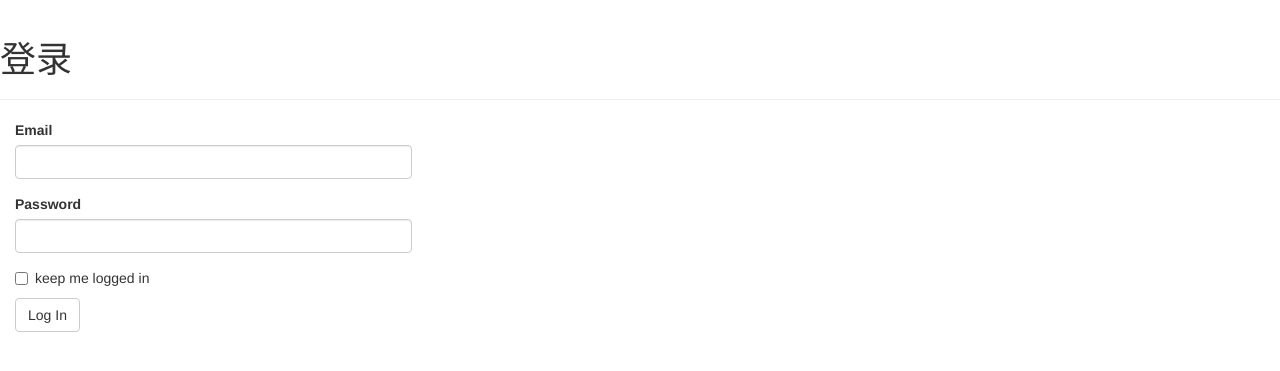
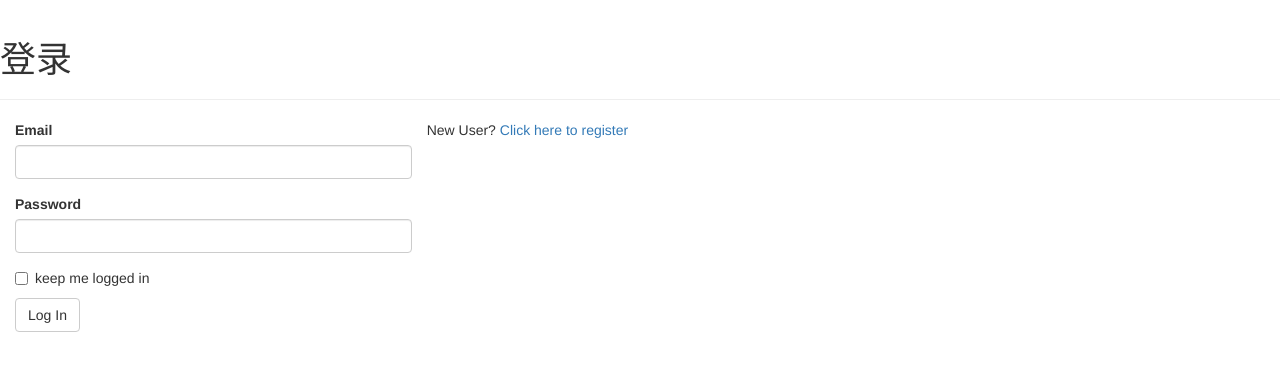
Before and after one commit to Moxikai/law_show, a Flask app: page /auth/login in a window 1280 px wide. Shown: the part 52-423 px from the top of the page. Run offline with Flask 2, Linux system fonts and the light colour scheme; parts of the project's set-up code (start-up, migrations or seed data) failed here and were passed over; some libraries are stand-ins or nearby versions.

Commit message:
finish registration

```diff
--- a/app/auth/views.py
+++ b/app/auth/views.py
@@ -8,7 +8,8 @@ from flask_login import login_user,logout_user,login_required
 
 from . import auth
 from ..models import User
-from .forms import LoginForm
+from .forms import LoginForm,RegisterForm
+from .. import db
 
 @auth.route('/login',methods=["GET","POST"])
 def login():
@@ -31,3 +32,19 @@ def logout():
     logout_user()
     flash('你已经退出登录')
     return redirect(url_for('main.index'))
+
+@auth.route('/register',methods=['GET','POST'])
+def register():
+    """注册视图"""
+    form = RegisterForm()
+    if form.validate_on_submit():
+        pass
+        user = User(email=form.email.data,
+                    username=form.username.data,
+                    password=form.password.data,
+                    )
+        db.session.add(user)
+        db.session.commit()
+        flash('请稍后登陆！')
+        return redirect(url_for('auth.login'))
+    return render_template('auth/register.html',form=form)
--- a/app/templates/auth/login.html
+++ b/app/templates/auth/login.html
@@ -9,5 +9,9 @@
     <div class="col-md-4">
         {{ wtf.quick_form(form) }}
     </div>
+    <p>
+        New User?
+    <a href="{{ url_for('auth.register') }}">Click here to register</a>
+    </p>
 
 {% endblock %}
```
Also changed, not shown: app/templates/auth/register.html (added, +14 -0 lines).
